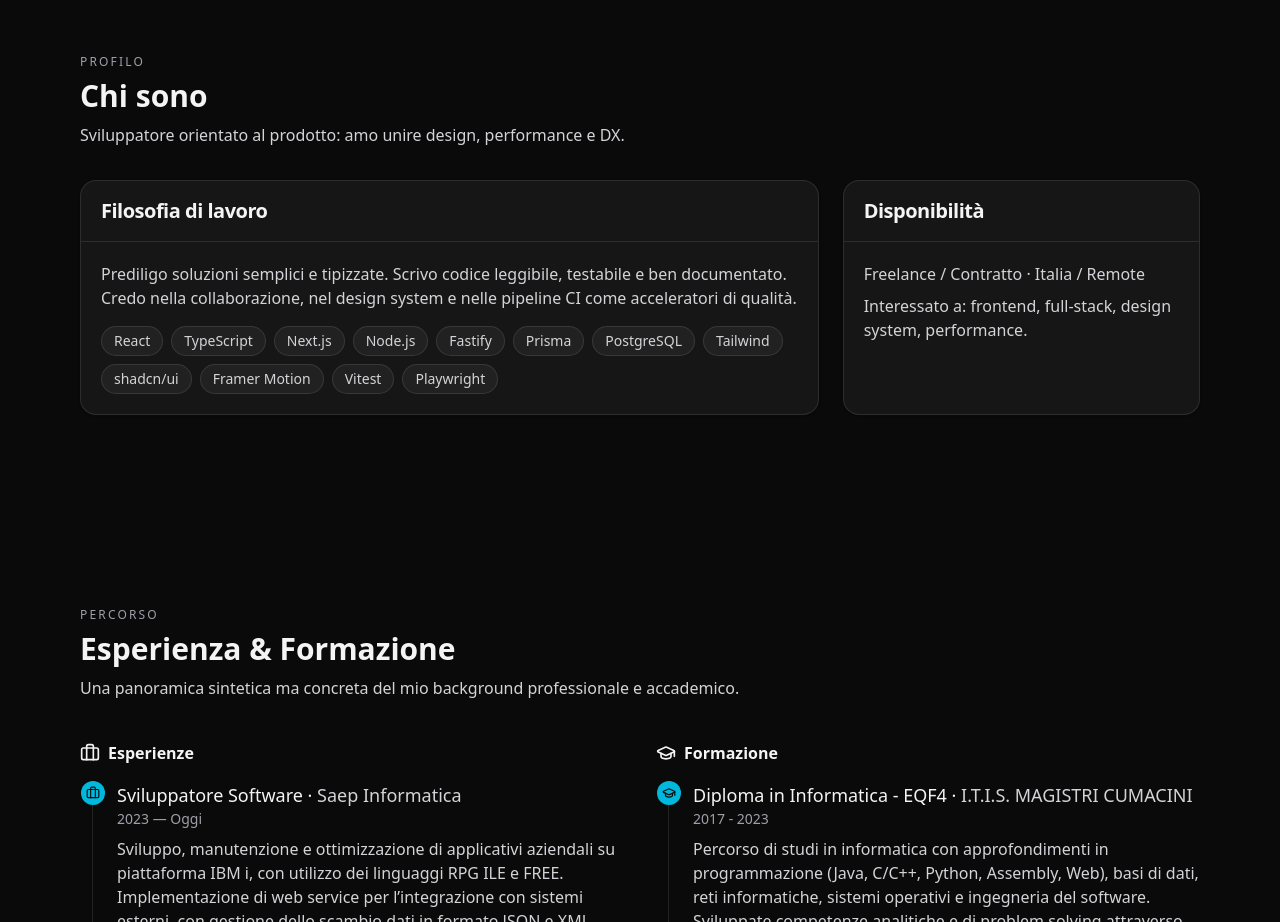
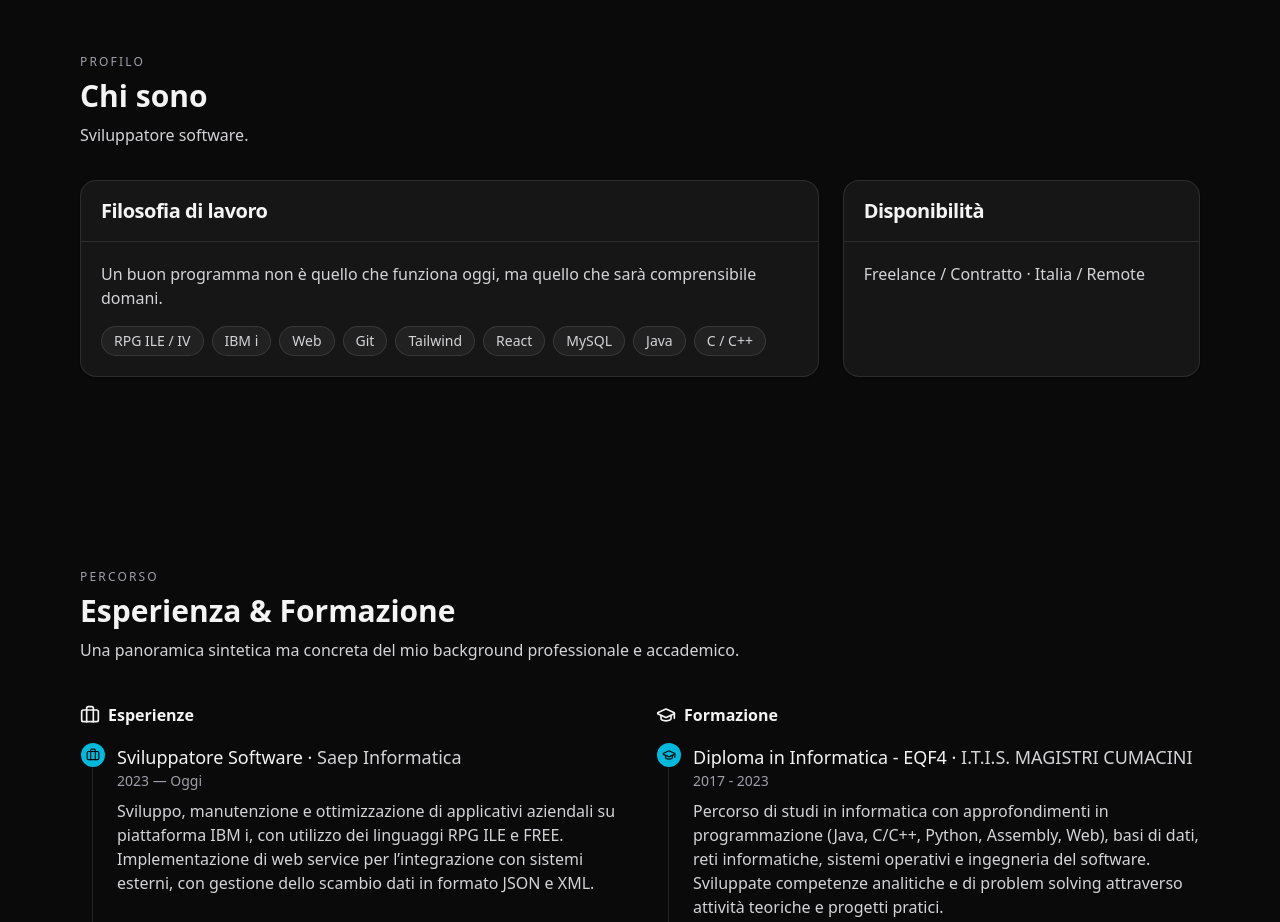
Before and after one commit to hexmont/alemonta.dev, a React (Vite) app: page / in a window 1280 px wide. Shown: the part 1300-2222 px from the top of the page. Built offline with nearby package versions, Linux system fonts and the light colour scheme.

Commit message:
adapted test languages into real

```diff
--- a/src/pages/About.tsx
+++ b/src/pages/About.tsx
@@ -3,18 +3,15 @@ import { Card, CardContent, CardHeader, CardTitle } from "@/components/ui/Card";
 
 export function About() {
   const stack = [
+    "RPG ILE / IV",
+    "IBM i",
+    "Web",
+    "Git",
+    "Tailwind",
     "React",
-    "TypeScript",
-    "Next.js",
-    "Node.js",
-    "Fastify",
-    "Prisma",
-    "PostgreSQL",
-    "Tailwind",
-    "shadcn/ui",
-    "Framer Motion",
-    "Vitest",
-    "Playwright",
+    "MySQL",
+    "Java",
+    "C / C++"
   ];
 
   return (
@@ -22,7 +19,7 @@ export function About() {
       <SectionHeading
         kicker="Profilo"
         title="Chi sono"
-        subtitle="Sviluppatore orientato al prodotto: amo unire design, performance e DX."
+        subtitle="Sviluppatore software."
       />
       <div className="mt-8 grid grid-cols-1 gap-6 md:grid-cols-3">
         <Card className="col-span-2">
@@ -31,8 +28,7 @@ export function About() {
           </CardHeader>
           <CardContent className="space-y-4 text-zinc-300">
             <p>
-              Prediligo soluzioni semplici e tipizzate. Scrivo codice leggibile, testabile e ben documentato.
-              Credo nella collaborazione, nel design system e nelle pipeline CI come acceleratori di qualità.
+              Un buon programma non è quello che funziona oggi, ma quello che sarà comprensibile domani.
             </p>
             <div className="flex flex-wrap gap-2 text-sm">
               {stack.map((t) => (
@@ -52,7 +48,6 @@ export function About() {
           </CardHeader>
           <CardContent className="text-zinc-300">
             <p>Freelance / Contratto · Italia / Remote</p>
-            <p className="mt-2">Interessato a: frontend, full-stack, design system, performance.</p>
           </CardContent>
         </Card>
       </div>
```
